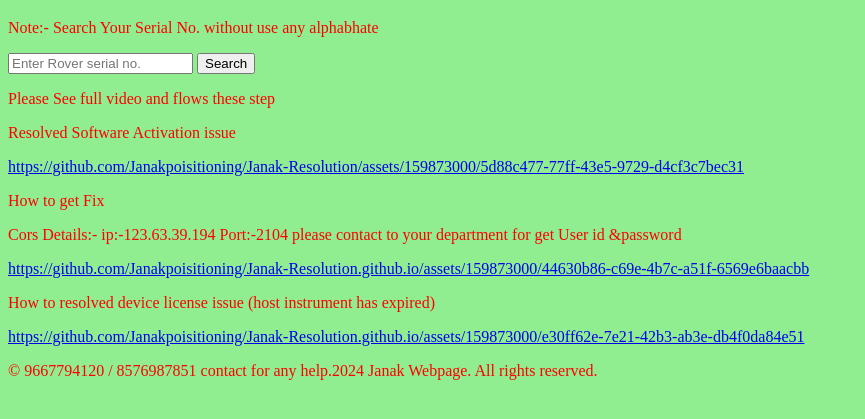
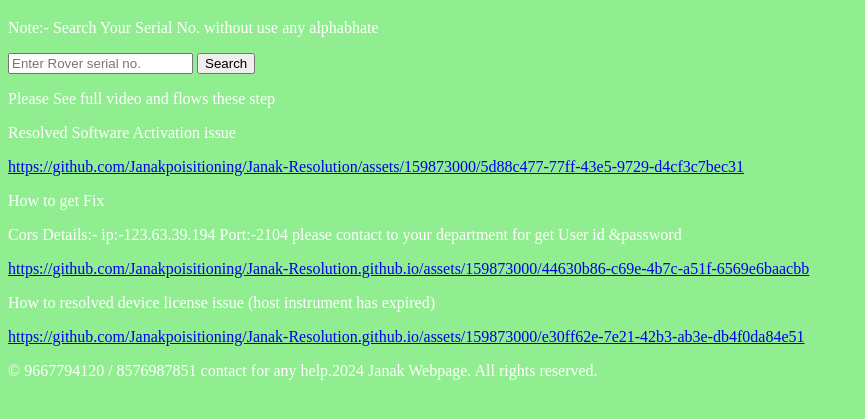
Before and after one commit to Janakpoisitioning/09-10-2024.github.io, a plain HTML site: page index.html in a window 1280 px wide. Shown: the part 61-480 px from the top of the page, without its empty margins (0-865 px from the left). Drawn offline with Linux system fonts and the light colour scheme.

Commit message:
Update index.html

```diff
--- a/index.html
+++ b/index.html
@@ -455,7 +455,7 @@
             background-color: lightgreen;
         }
      p {
-      color: Red;
+      color: white;
       font-weight: bold;
     </style>
 
```
